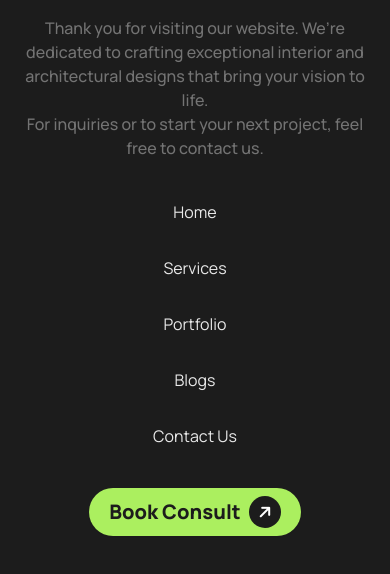
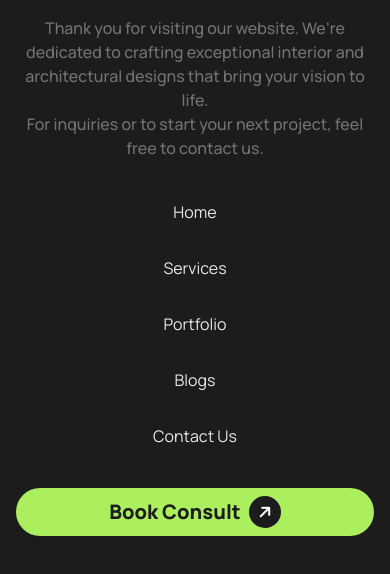
Before and after one commit to surayaahlam/interior-website-tailwind-assignment-3-ph, a plain HTML site: page index.html in a window 390 px wide. Shown: the part 10817-11391 px from the top of the page. Drawn offline with nearby package versions, Linux system fonts and the light colour scheme.

Commit message:
final commit

```diff
--- a/index.html
+++ b/index.html
@@ -476,7 +476,7 @@
         <a class="link link-hover">Contact Us</a>
       </div>
 
-      <button class="btn text-xl font-black text-quaternary flex items-center gap-2 bg-basic border-none rounded-[32px] px-5">
+      <button class="btn text-xl font-black text-quaternary flex items-center gap-2 bg-basic border-none rounded-[32px] px-5 w-11/12 md:w-auto">
         Book Consult
         <div class="w-8 h-8 bg-quaternary rounded-[50%] relative">
           <i class="fa-solid fa-arrow-right text-white text-base -rotate-45 absolute top-1 left-[9px]"></i>
```
